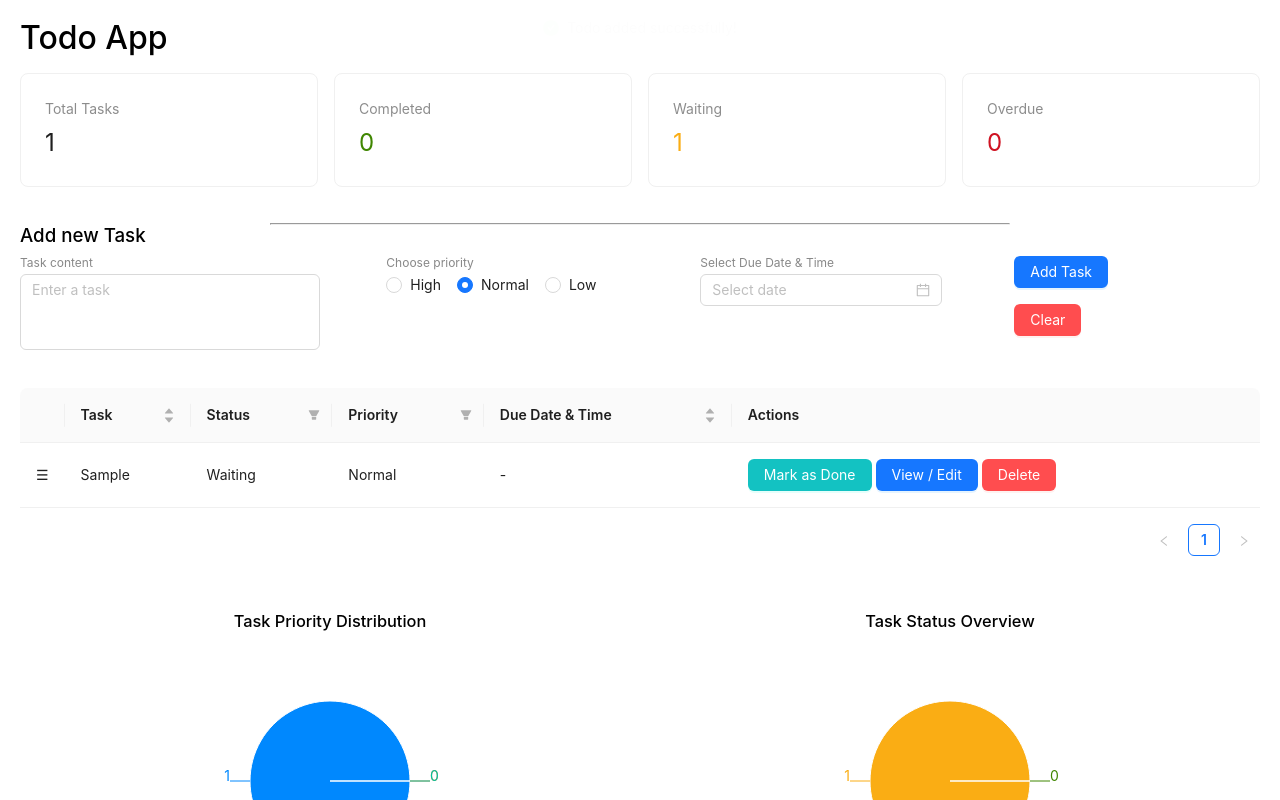
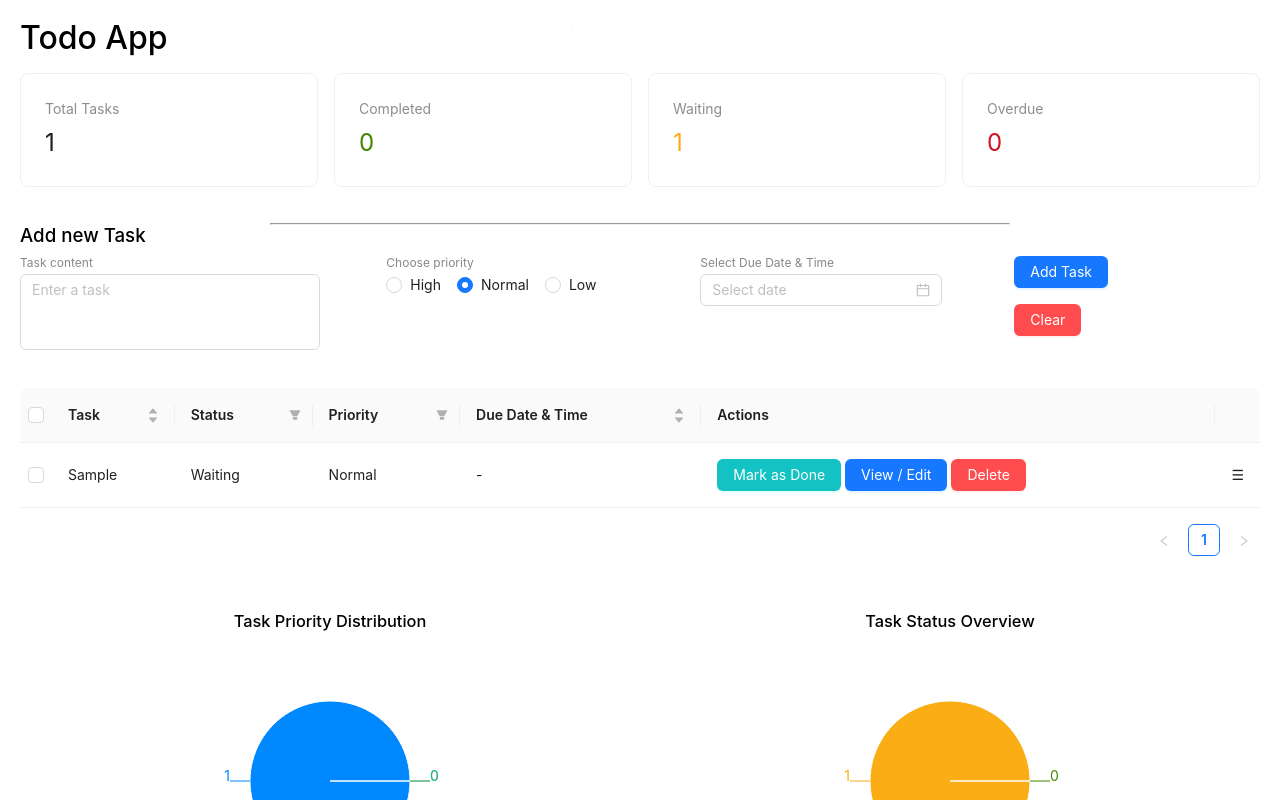
Before and after one commit to kag2002/ToDoAppReact, a React (Create React App) app in the folder to-do-app/: page / in a window 1280 px wide. Both pictures are taken after typing "Sample", "Sample" into the empty fields and a click on the button "Add Task". Shown: the top 800 px of the page. Built offline with nearby package versions, Linux system fonts and the light colour scheme.

Commit message:
table checkbox_burger position

```diff
--- a/to-do-app/src/components/TodoTable.js
+++ b/to-do-app/src/components/TodoTable.js
@@ -20,7 +20,7 @@ import {
 } from "@dnd-kit/sortable";
 import { CSS } from "@dnd-kit/utilities";
 
-// Custom draggable row with drag handle icon cell
+// Custom draggable row with drag handle icon cell at the end
 const DraggableBodyRow = (props) => {
   const { children, ...restProps } = props;
   const { attributes, listeners, setNodeRef, transform, transition } =
@@ -33,21 +33,18 @@ const DraggableBodyRow = (props) => {
     transition,
   };
 
-  // Render a custom cell for the drag handle
-  // Remove the default first cell (which belongs to the drag column) and replace it with our handle.
   return (
     <tr ref={setNodeRef} style={style} {...attributes}>
-      {children.length > 0 && (
-        <td style={{ cursor: "grab", width: 30 }} {...listeners}>
-          ☰
-        </td>
+      {Array.isArray(children) && children.length > 0 ? (
+        <>
+          {children.slice(0, children.length - 1)}
+          <td style={{ cursor: "grab", width: 30 }} {...listeners}>
+            ☰
+          </td>
+        </>
+      ) : (
+        children
       )}
-      {
-        // Remove the first cell provided by Ant Design's default rendering (it corresponds to our drag column)
-        Array.isArray(children) && children.length > 0
-          ? children.slice(1)
-          : children
-      }
     </tr>
   );
 };
@@ -59,35 +56,28 @@ const TodoTable = ({
   onEditClick,
   onReorder,
 }) => {
-  // Local state for maintaining row order
   const [data, setData] = useState(todos);
+  const [selectedRowKeys, setSelectedRowKeys] = useState([]);
 
   useEffect(() => {
     setData(todos);
   }, [todos]);
 
-  const sortByText = (a, b) => a.text.localeCompare(b.text);
-
-  const sortByDate = (a, b) => {
-    if (!a.dueDate) return 1;
-    if (!b.dueDate) return -1;
-    return moment(a.dueDate, DATE_FORMAT).diff(moment(b.dueDate, DATE_FORMAT));
+  // Configure built-in row selection from antd
+  const rowSelection = {
+    selectedRowKeys,
+    onChange: (newSelectedRowKeys) => {
+      setSelectedRowKeys(newSelectedRowKeys);
+    },
   };
 
-  // Add a new column at the beginning for the drag handle
+  // Columns definition (drag column moved to the end)
   const columns = [
-    {
-      title: "",
-      dataIndex: "drag",
-      key: "drag",
-      width: 30,
-      render: () => null, // empty cell; the drag handle is rendered in the custom row component
-    },
     {
       title: "Task",
       dataIndex: "text",
       key: "text",
-      sorter: sortByText,
+      sorter: (a, b) => a.text.localeCompare(b.text),
       sortDirections: ["descend", "ascend"],
       render: (text, record) => (
         <TaskTextDisplay
@@ -117,7 +107,13 @@ const TodoTable = ({
       title: "Due Date & Time",
       dataIndex: "dueDate",
       key: "dueDate",
-      sorter: sortByDate,
+      sorter: (a, b) => {
+        if (!a.dueDate) return 1;
+        if (!b.dueDate) return -1;
+        return moment(a.dueDate, DATE_FORMAT).diff(
+          moment(b.dueDate, DATE_FORMAT)
+        );
+      },
       sortDirections: ["descend", "ascend"],
       render: (dueDate, record) => {
         if (!dueDate) return "-";
@@ -163,9 +159,16 @@ const TodoTable = ({
         </>
       ),
     },
+    {
+      title: "",
+      dataIndex: "drag",
+      key: "drag",
+      width: 30,
+      render: () => null, // drag handle is rendered in the custom row component
+    },
   ];
 
-  // Handler for drag end event
+  // Handler for drag end event remains unchanged
   const handleDragEnd = (event) => {
     const { active, over } = event;
     if (active.id !== over.id) {
@@ -173,7 +176,6 @@ const TodoTable = ({
       const newIndex = data.findIndex((item) => item.key === over.id);
       const newData = arrayMove(data, oldIndex, newIndex);
       setData(newData);
-      // Optional: notify parent component about reordering
       if (onReorder) {
         onReorder(newData);
       }
@@ -187,6 +189,7 @@ const TodoTable = ({
         strategy={verticalListSortingStrategy}
       >
         <Table
+          rowSelection={rowSelection}
           dataSource={data}
           columns={columns}
           pagination={TABLE_PAGINATION}
```
